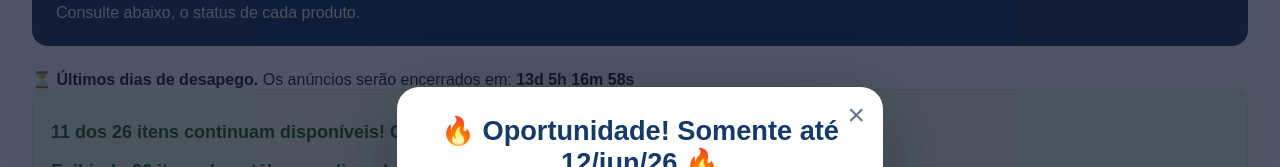
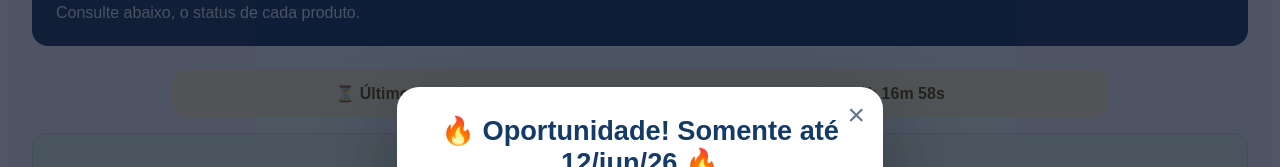
Before and after one commit to brbrusantana/catalogo-ap, an Angular app: page / in a window 1280 px wide. Shown: the part 204-371 px from the top of the page. Built offline with nearby package versions, Linux system fonts and the light colour scheme.

Commit message:
feat: update marketplace prices

```diff
--- a/src/app/app.scss
+++ b/src/app/app.scss
@@ -589,3 +589,20 @@ para caber melhor a grade com 2 colunas.
   font-weight: 700;
   cursor: pointer;
 }
+
+/* Bruno - 08/06/2026 - contagem regressiva para encerramento dos anúncios */
+.contador-encerramento {
+  margin: 16px auto;
+  padding: 14px 18px;
+  max-width: 900px;
+  border-radius: 14px;
+  background: #fff3cd;
+  color: #5f4300;
+  text-align: center;
+  font-size: 1rem;
+  display: flex;
+  gap: 8px;
+  justify-content: center;
+  align-items: center;
+  flex-wrap: wrap;
+}
--- a/src/app/app.ts
+++ b/src/app/app.ts
@@ -271,7 +271,7 @@ export class App {
       valorVenda: 'R$ 899,00',
       // Bruno - 31/5/26 - indicador de novo desconto.
       novoDesconto: true,
-      status: 'Reservado',
+      status: 'Vendido',
       imagem: 'assets/008-bicama-ortobom.png'
     },
     {
@@ -280,10 +280,10 @@ export class App {
       comodo: 'Escritório',
       categoriaComodo: 'Escritório',
       valorOriginal: 'R$ 1.500,00',
-      valorVenda: 'R$ 799,00',
+      valorVenda: 'R$ 399,00',
       // Bruno - 31/5/26 - indicador de novo desconto.
       novoDesconto: true,
-      status: 'Reservado',
+      status: 'Vendido',
       imagem: 'assets/009-cadeira-gamer-vermelha.png',
       linkMercadoLivre: 'https://produto.mercadolivre.com.br/MLB-6836863246'
     },
@@ -293,7 +293,7 @@ export class App {
       comodo: 'Escritório',
       categoriaComodo: 'Escritório',
       valorOriginal: 'R$ 1.500,00',
-      valorVenda: 'R$ 899,00',
+      valorVenda: 'R$ 399,00',
       status: 'Vendido',
       imagem: 'assets/010-cadeira-gamer-verde.png'
     },
@@ -340,7 +340,7 @@ export class App {
       valorVenda: 'R$ 799,99',
       // Bruno - 31/5/26 - indicador de novo desconto.
       //novoDesconto: true,
-      status: 'Reservado',
+      status: 'Disponível',
       imagem: 'assets/014-sofa-cama-laila.png',
       linkMercadoLivre: 'https://produto.mercadolivre.com.br/MLB-6837463500'
     },
@@ -378,7 +378,7 @@ export class App {
       valorVenda: 'R$ 799,00',
       // Bruno - 31/5/26 - indicador de novo desconto.
       novoDesconto: true,
-      status: 'Disponível',
+      status: 'Reservado',
       imagem: 'assets/017-fogao-consul-4-bocas.png',
       linkMercadoLivre: 'https://produto.mercadolivre.com.br/MLB-4709019557'
     },
@@ -387,8 +387,8 @@ export class App {
       nome: 'Micro-ondas Electrolux inox',
       comodo: 'Cozinha',
       categoriaComodo: 'Cozinha',
-      valorOriginal: 'R$ 1.200,00',
-      valorVenda: 'R$ 749,00',
+      valorOriginal: 'R$ 749,00',
+      valorVenda: 'R$ 399,00',
       // Bruno - 31/5/26 - indicador de novo desconto.
       novoDesconto: true,
       // Bruno - 31/5/26 - vendido.
@@ -405,7 +405,7 @@ export class App {
       valorVenda: 'R$ 1.390,00',
       // Bruno - 31/5/26 - indicador de novo desconto.
       novoDesconto: true,
-      status: 'Disponível',
+      status: 'Reservado',
       imagem: 'assets/019-geladeira-electrolux.png'
     },
     {
```
Also changed, not shown: 1 other file (tests, documents, lock files or other folders).
